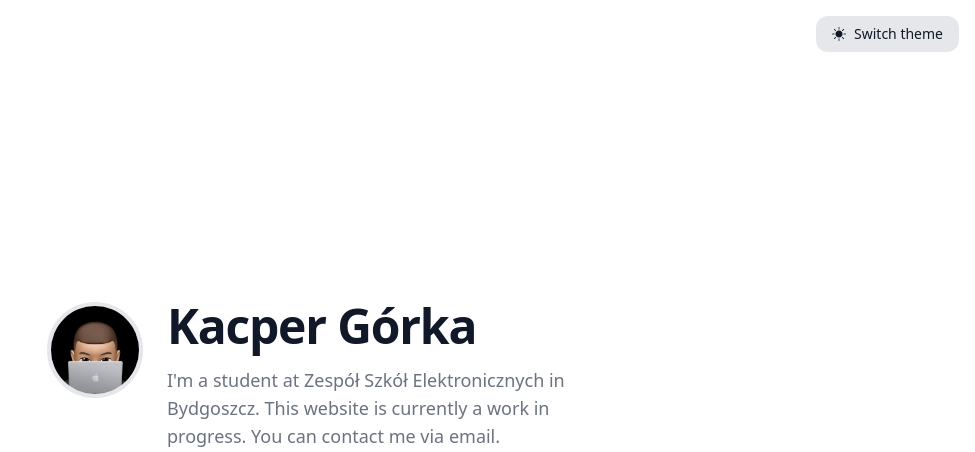
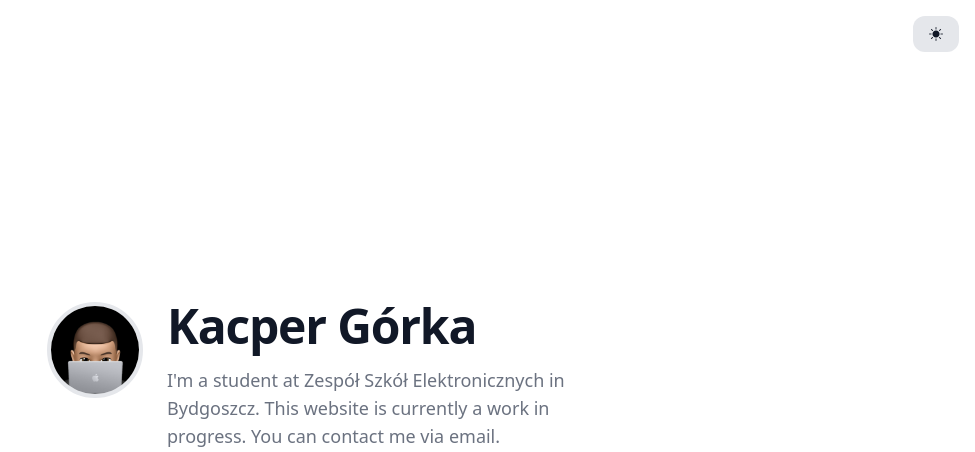
Before and after one commit to kacpergorka/website, a plain HTML site: page index.html in a window 1280 px wide. Shown: the top 452 px of the page, without its empty margins (305-1280 px from the left). Drawn offline with nearby package versions, Linux system fonts and the light colour scheme.

Commit message:
minor change

```diff
--- a/index.html
+++ b/index.html
@@ -30,7 +30,6 @@
 		<header>
 			<button onclick="toggleTheme()" class="absolute top-4 right-4 text-sm px-4 py-2 rounded-xl bg-gray-200 dark:bg-gray-800 hover:shadow transition-colors duration-300 flex items-center gap-2">
 				<i id="theme-icon" class="bi bi-sun-fill"></i>
-				Switch theme
 			</button>
 		</header>
 		<main class="flex items-center justify-center mobile-full-height px-4">
```
